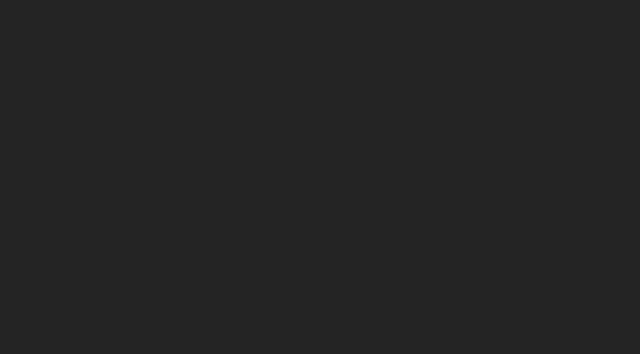
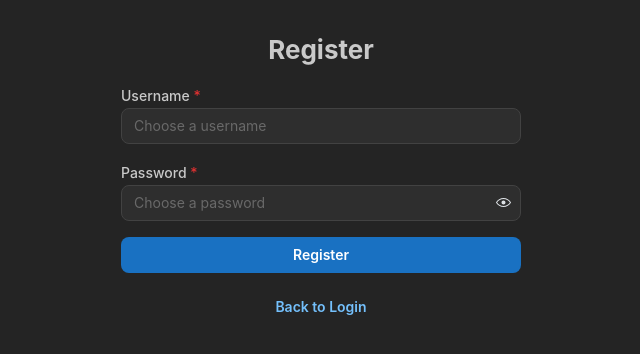
Before and after one commit to nathanturnis/Project-5-4220, a React (Vite) app in the folder client/: page /register in a window 1280 px wide. Before the commit this address had no page. Shown: the top 354 px of the page, without its empty margins (319-959 px from the left). Built offline with nearby package versions, Linux system fonts and the light colour scheme.

Commit message:
Added login and register

```diff
--- /dev/null
+++ b/client/src/components/Login.tsx
@@ -0,0 +1,73 @@
+import { useState } from "react";
+import {
+  TextInput,
+  PasswordInput,
+  Button,
+  Stack,
+  Box,
+  Title,
+} from "@mantine/core";
+import { Link } from "react-router";
+
+export default function LoginForm() {
+  const [form, setForm] = useState({
+    username: "",
+    password: "",
+  });
+
+  const handleChange = (key: string, value: string) => {
+    setForm((prev) => ({ ...prev, [key]: value }));
+  };
+
+  const handleSubmit = async () => {
+    try {
+      const response = await fetch("/api/login", {
+        method: "POST",
+        headers: { "Content-Type": "application/json" },
+        body: JSON.stringify(form),
+      });
+
+      if (!response.ok) throw new Error("Failed to login");
+
+      //const data = await response.json();
+      window.location.href = "/";
+      // You can redirect or save token here
+    } catch (err) {
+      console.error(err);
+      alert("Invalid credentials or server error.");
+    }
+  };
+
+  return (
+    <Box maw={400} mx="auto" mt="xl">
+      <Title order={2} mb="md" ta="center">
+        Login
+      </Title>
+
+      <Stack>
+        <TextInput
+          label="Username"
+          placeholder="Username"
+          value={form.username}
+          onChange={(e) => handleChange("username", e.currentTarget.value)}
+          required
+        />
+
+        <PasswordInput
+          label="Password"
+          placeholder="Your password"
+          value={form.password}
+          onChange={(e) => handleChange("password", e.currentTarget.value)}
+          required
+        />
+
+        <Button onClick={handleSubmit} fullWidth>
+          Login
+        </Button>
+        <Button variant="subtle" component={Link} to="/register">
+          Register
+        </Button>
+      </Stack>
+    </Box>
+  );
+}
--- /dev/null
+++ b/client/src/components/Register.tsx
@@ -0,0 +1,72 @@
+import { useState } from "react";
+import {
+  TextInput,
+  PasswordInput,
+  Button,
+  Stack,
+  Box,
+  Title,
+} from "@mantine/core";
+import { Link } from "react-router";
+
+export default function RegisterForm() {
+  const [form, setForm] = useState({
+    username: "",
+    password: "",
+  });
+
+  const handleChange = (key: string, value: string) => {
+    setForm((prev) => ({ ...prev, [key]: value }));
+  };
+
+  const handleSubmit = async () => {
+    try {
+      const response = await fetch("/api/register", {
+        method: "POST",
+        headers: { "Content-Type": "application/json" },
+        body: JSON.stringify(form),
+      });
+
+      if (!response.ok) throw new Error("Failed to register");
+
+      alert(`Account created! Redirecting to login...`);
+      window.location.href = "/login";
+    } catch (err) {
+      console.error(err);
+      alert("Error registering account.");
+    }
+  };
+
+  return (
+    <Box maw={400} mx="auto" mt="xl">
+      <Title order={2} mb="md" ta="center">
+        Register
+      </Title>
+
+      <Stack>
+        <TextInput
+          label="Username"
+          placeholder="Choose a username"
+          value={form.username}
+          onChange={(e) => handleChange("username", e.currentTarget.value)}
+          required
+        />
+
+        <PasswordInput
+          label="Password"
+          placeholder="Choose a password"
+          value={form.password}
+          onChange={(e) => handleChange("password", e.currentTarget.value)}
+          required
+        />
+
+        <Button onClick={handleSubmit} fullWidth>
+          Register
+        </Button>
+        <Button variant="subtle" component={Link} to="/login">
+          Back to Login
+        </Button>
+      </Stack>
+    </Box>
+  );
+}
--- a/client/src/main.tsx
+++ b/client/src/main.tsx
@@ -19,6 +19,8 @@ import ApartmentHouseForm from "./components/housing/ApartmentHouseForm.tsx";
 import CommercialPropertyForm from "./components/housing/CommercialPropertyForm.tsx";
 import ServiceForm from "./components/services/ServicesForm.tsx";
 import CommunityForm from "./components/community/CommunityForm.tsx";
+import LoginForm from "./components/Login.tsx";
+import RegisterForm from "./components/Register.tsx";
 
 const theme = createTheme({
   defaultRadius: "md",
@@ -56,6 +58,8 @@ createRoot(document.getElementById("root")!).render(
 
             <Route path="/jobs/new-job" element={<JobsForm />} />
           </Route>
+          <Route path="/login" element={<LoginForm />} />
+          <Route path="/register" element={<RegisterForm />} />
         </Routes>
       </BrowserRouter>
     </MantineProvider>
```
Also changed, not shown: 1 other file (tests, documents, lock files or other folders).
